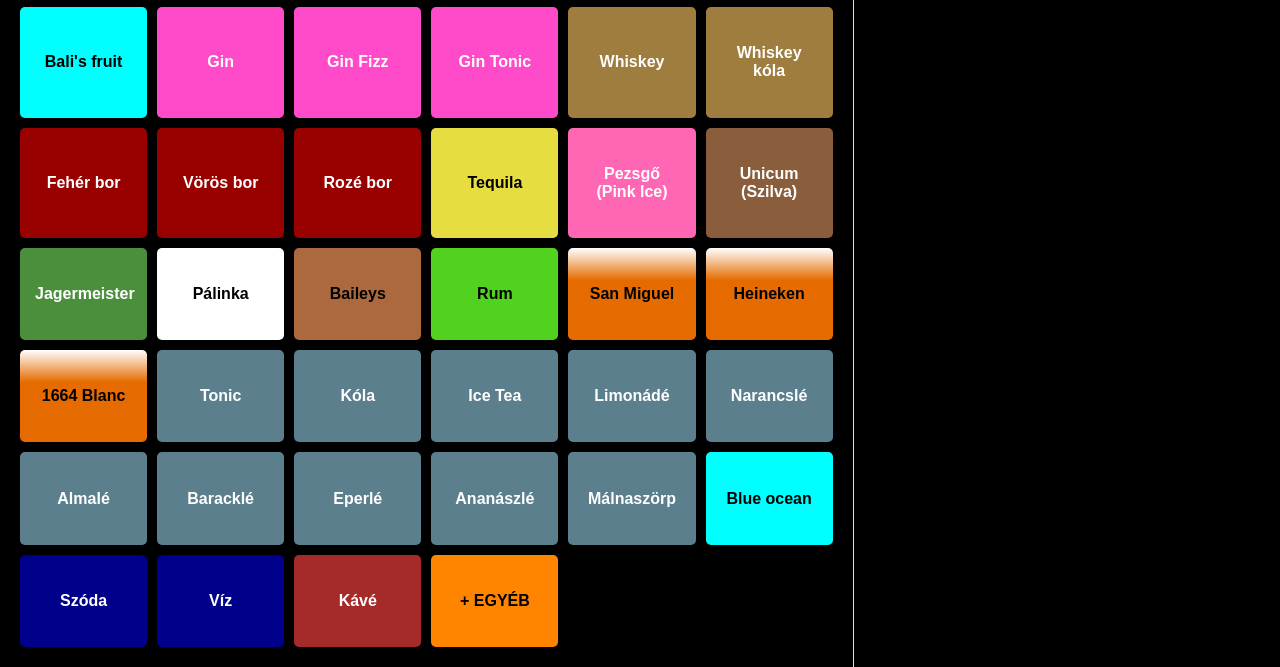
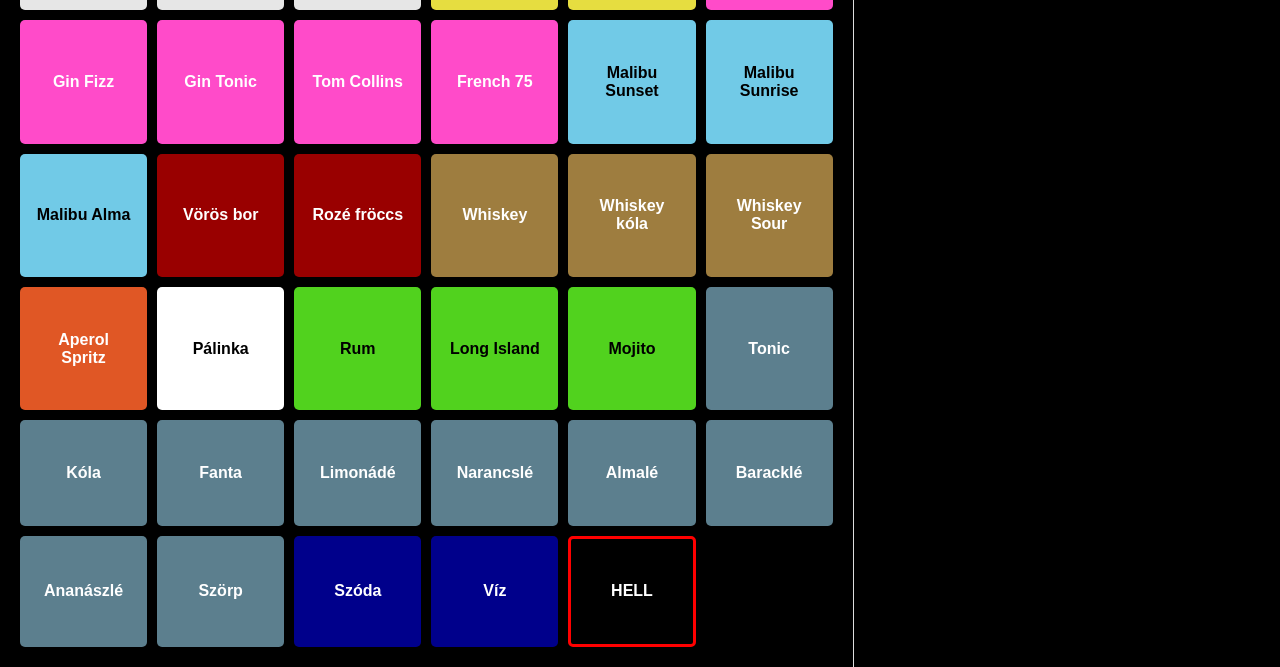
Before and after one commit to Bodo-Kristof/pos, a website: page frontend/index.html in a window 1280 px wide. Shown: the part 133-800 px from the top of the page. Drawn offline with Linux system fonts and the light colour scheme.

Commit message:
bodo szulinap

```diff
--- a/frontend/index.html
+++ b/frontend/index.html
@@ -10,59 +10,51 @@
 
     <div class="drink-container">
         <button class="drink-btn vodka" onclick="addOrder('Vodka')">Vodka</button>
-        <button class="drink-btn vodka" onclick="addOrder('Mojito (Vodka)')">Mojito (Vodka)</button>
         <button class="drink-btn vodka" onclick="addOrder('Screwdriver')">Screwdriver</button>
-        <button class="drink-btn vodka" onclick="addOrder('Bloody Mary')">Bloody Mary</button>
         <button class="drink-btn vodka" onclick="addOrder('Sex On The Beach')">Sex On The Beach</button>
-        <button class="drink-btn blue" onclick="addOrder('Bali cocktail')">Bali cocktail</button>
-        <button class="drink-btn blue" onclick="addOrder('Bali-s fruit')">Bali's fruit</button>
+
+        <button class="drink-btn tequila" onclick="addOrder('Tequila')">Tequila</button>
+        <button class="drink-btn tequila" onclick="addOrder('Tequila Sunrise')">Tequila Sunrise</button>
 
         <button class="drink-btn gin" onclick="addOrder('Gin')">Gin</button>
         <button class="drink-btn gin" onclick="addOrder('Gin Fizz')">Gin Fizz</button>
         <button class="drink-btn gin" onclick="addOrder('Gin Tonic')">Gin Tonic</button>
+        <button class="drink-btn gin" onclick="addOrder('Tom Collins')">Tom Collins</button>
+        <button class="drink-btn gin" onclick="addOrder('French 75')">French 75</button>
+
+        <button class="drink-btn malibu" onclick="addOrder('Malibu Sunset')">Malibu Sunset</button>
+        <button class="drink-btn malibu" onclick="addOrder('Malibu Sunrise')">Malibu Sunrise</button>
+        <button class="drink-btn malibu" onclick="addOrder('Malibu Alma')">Malibu Alma</button>
+
+        <button class="drink-btn bor" onclick="addOrder('Vörös bor')">Vörös bor</button>
+        <button class="drink-btn bor" onclick="addOrder('Rozé fröccs')">Rozé fröccs</button>
 
         <button class="drink-btn whiskey" onclick="addOrder('Whiskey')">Whiskey</button>
         <button class="drink-btn whiskey" onclick="addOrder('Whiskey kóla')">Whiskey kóla</button>
+        <button class="drink-btn whiskey" onclick="addOrder('Whiskey Sour')">Whiskey Sour</button>
 
-        <button class="drink-btn bor" onclick="addOrder('Fehér bor')">Fehér bor</button>
-        <button class="drink-btn bor" onclick="addOrder('Vörös bor')">Vörös bor</button>
-        <button class="drink-btn bor" onclick="addOrder('Rozé bor')">Rozé bor</button>
+        <button class="drink-btn aperol" onclick="addOrder('Aperol Spritz')">Aperol Spritz</button>
 
-        <button class="drink-btn tequila" onclick="addOrder('Tequila')">Tequila</button>
+        <button class="drink-btn palinka" onclick="addOrder('Pálinka')">Pálinka</button>
 
-        <button class="drink-btn pezsgo" onclick="addOrder('Pezsgő (pink ice)')">Pezsgő (Pink Ice)</button>
-
-        <button class="drink-btn unicum" onclick="addOrder('Unicum (Szilva)')">Unicum (Szilva)</button>
-
-        <button class="drink-btn jagermeister" onclick="addOrder('Jagermeister')">Jagermeister</button>
-        <button class="drink-btn palinka" onclick="addOrder('Pálinka')">Pálinka</button>
-        <button class="drink-btn baileys" onclick="addOrder('Baileys')">Baileys</button>
         <button class="drink-btn rum" onclick="addOrder('Rum')">Rum</button>
-
-
-        <button class="drink-btn sor" onclick="addOrder('San Miguel')">San Miguel</button>
-        <button class="drink-btn sor" onclick="addOrder('Heineken')">Heineken</button>
-        <button class="drink-btn sor" onclick="addOrder('1664 Blanc')">1664 Blanc</button>
+        <button class="drink-btn rum" onclick="addOrder('Long Island')">Long Island</button>
+        <button class="drink-btn rum" onclick="addOrder('Mojito')">Mojito</button>
 
         <button class="drink-btn nonalcoholic" onclick="addOrder('Tonic')">Tonic</button>
         <button class="drink-btn nonalcoholic" onclick="addOrder('Kóla')">Kóla</button>
-        <button class="drink-btn nonalcoholic" onclick="addOrder('Ice Tea')">Ice Tea</button>
+        <button class="drink-btn nonalcoholic" onclick="addOrder('Fanta')">Fanta</button>
         <button class="drink-btn nonalcoholic" onclick="addOrder('Limonádé')">Limonádé</button>
         <button class="drink-btn nonalcoholic" onclick="addOrder('Narancslé')">Narancslé</button>
         <button class="drink-btn nonalcoholic" onclick="addOrder('Almalé')">Almalé</button>
         <button class="drink-btn nonalcoholic" onclick="addOrder('Baracklé')">Baracklé</button>
-        <button class="drink-btn nonalcoholic" onclick="addOrder('Eperlé')">Eperlé</button>
-        <button class="drink-btn nonalcoholic" onclick="addOrder('Blue ocean')">Ananászlé</button>
-        <button class="drink-btn nonalcoholic" onclick="addOrder('Málnaszörp')">Málnaszörp</button>
-
-        <button class="drink-btn blue" onclick="addOrder('Blue ocean')">Blue ocean</button>
-
+        <button class="drink-btn nonalcoholic" onclick="addOrder('Ananászlé')">Ananászlé</button>
+        <button class="drink-btn nonalcoholic" onclick="addOrder('Szörp')">Szörp</button>
 
         <button class="drink-btn dblue" onclick="addOrder('Szóda')">Szóda</button>
         <button class="drink-btn dblue" onclick="addOrder('Víz')">Víz</button>
 
-        <button class="drink-btn kave" onclick="addOrder('Kávé')">Kávé</button>
-        <button class="drink-btn egyeb" onclick="addOrder('!!! EGYÉB !!!')">+ EGYÉB</button>
+        <button class="drink-btn hell" onclick="addOrder('HELL')">HELL</button>
     </div>
 
 <div class="order-container">
--- a/frontend/style.css
+++ b/frontend/style.css
@@ -46,8 +46,11 @@
 .baileys { background-color: #ac683f; color: black;}
 .palinka { background-color: white; color: black;}
 .rum { background-color: rgb(81, 210, 30); color: black;}
-.egyeb { background-color: rgb(255, 132, 0); color: black;}
+.egyeb { background-color: rgb(19, 19, 19); color: rgb(255, 255, 255); border: 2px solid white;}
 .kave { background-color: brown;}
+.malibu { background-color: rgb(113, 202, 231); color: black; }
+.aperol { background-color: #e05725; }
+.hell { background-color: black; border: 3px solid red;}
 
 /* Rendelések panel */
 .order-container {
```
